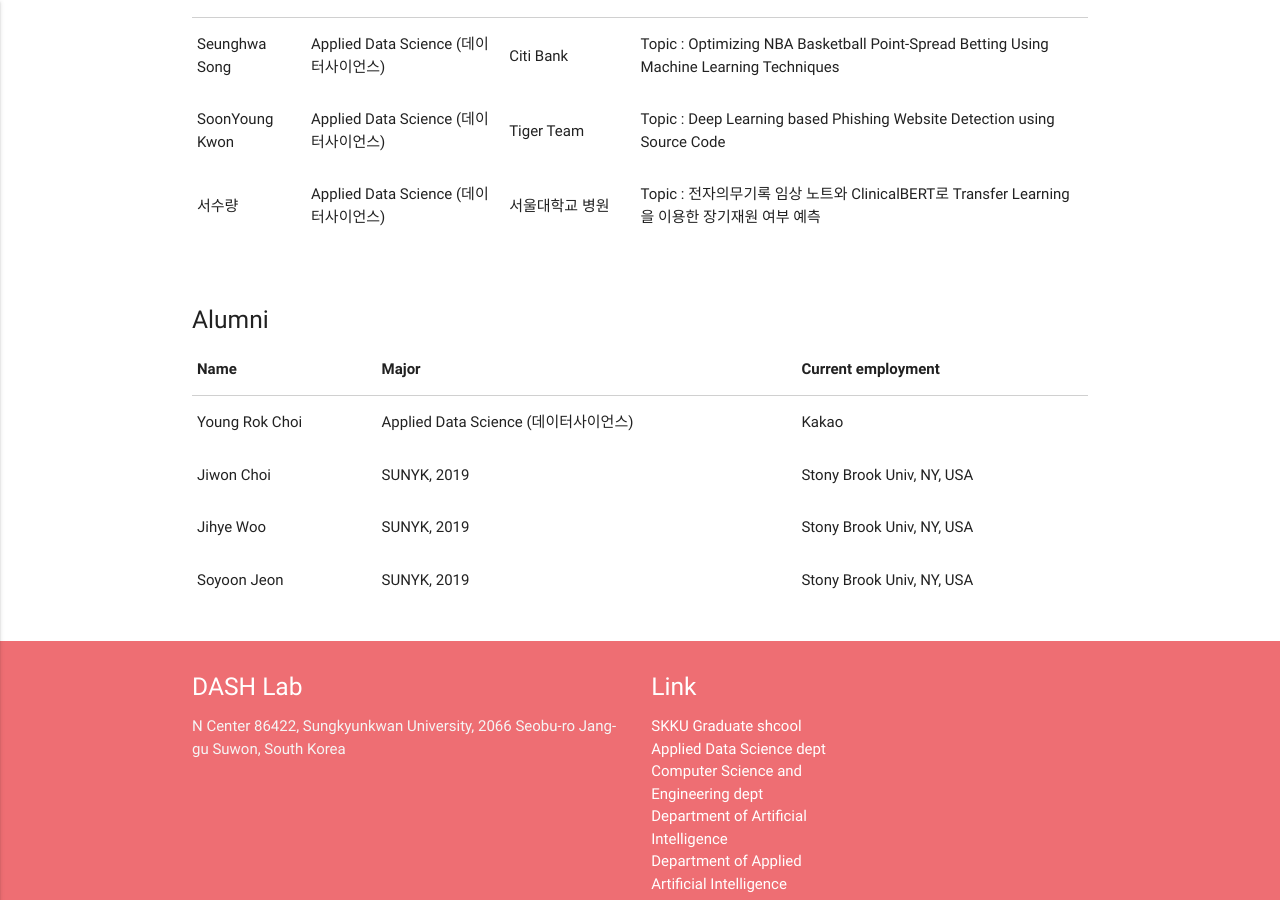
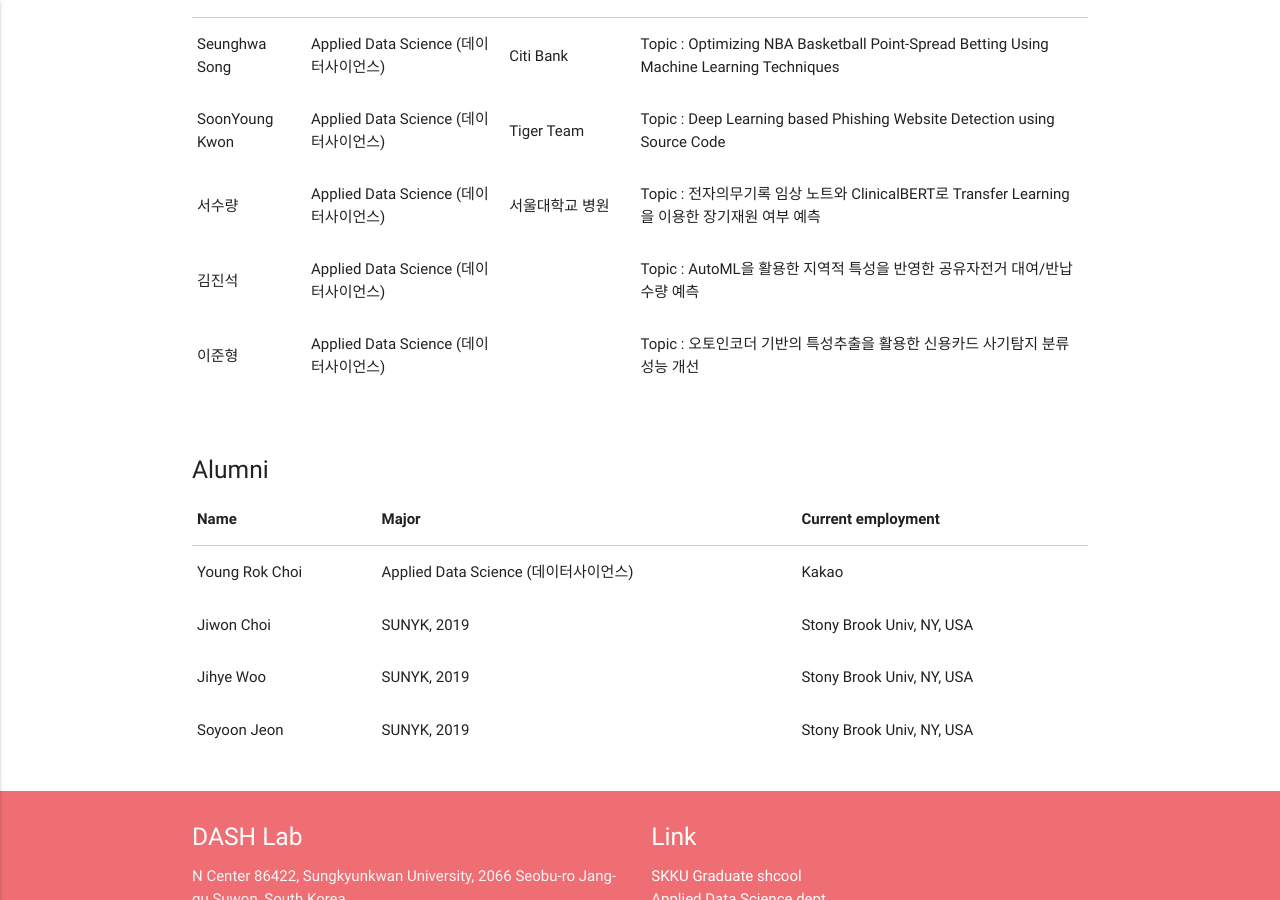
Before and after one commit to Yurim990507/DASH-Lab.github.io, a Jekyll site: the page built from example3.md, in a window 1280 px wide and 900 px high, scrolled down 1796 px. Built offline with Jekyll 4.4.1, drawn with Linux system fonts in a browser that asks for light colours.

Commit message:
Update example3.md

```diff
--- a/example3.md
+++ b/example3.md
@@ -188,6 +188,20 @@ permalink: /Members/
                   <td>Topic : 전자의무기록 임상 노트와 ClinicalBERT로 Transfer Learning을 이용한 장기재원 여부 예측
                  </td>
                 </tr>
+                <tr>
+                  <td>김진석</td>
+                  <td>Applied Data Science (데이터사이언스)</td>
+                  <td> </td>
+                  <td>Topic : AutoML을 활용한 지역적 특성을 반영한 공유자전거 대여/반납 수량 예측
+                 </td>
+                </tr>
+                 <tr>
+                  <td>이준형</td>
+                  <td>Applied Data Science (데이터사이언스)</td>
+                  <td> </td>
+                  <td>Topic : 오토인코더 기반의 특성추출을 활용한 신용카드 사기탐지 분류성능 개선
+                 </td>
+                </tr>
               </tbody>
             </table>
           </div>
```
